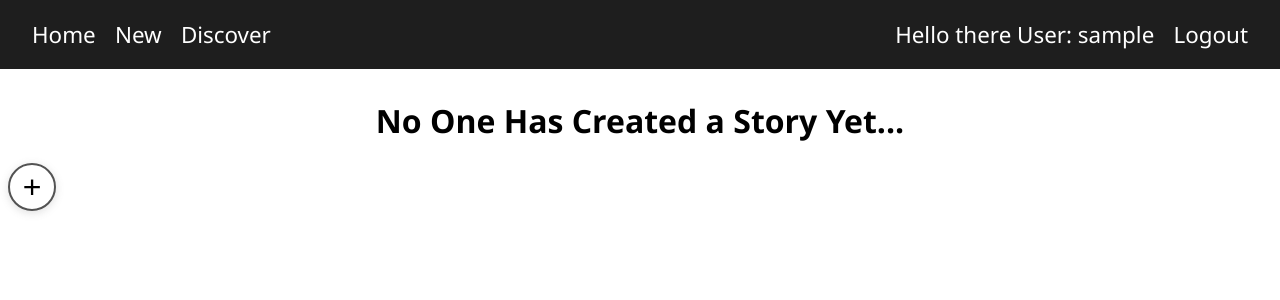
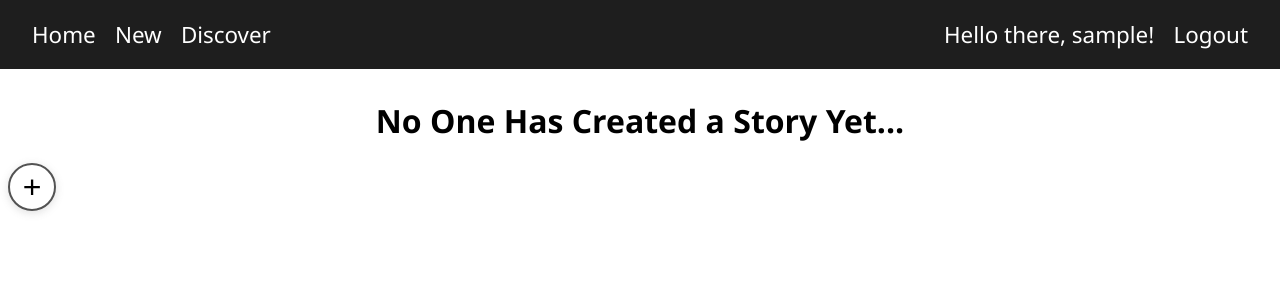
Before and after one commit to tamitakada/asleep_alpacas, a Flask app: page /discover in a window 1280 px wide. Shown: the top 300 px of the page. Run offline with Flask 2, Linux system fonts and the light colour scheme; the visitor is signed in with stand-in values (Sample User, id 1); data comes from the database, SQL or seed files in the repository; data that the repository does not hold is empty.

Commit message:
Updated username text

```diff
--- a/app/templates/layout.html
+++ b/app/templates/layout.html
@@ -21,7 +21,7 @@ P00 -- StoryAlpaca
       </div>
       <div>
         {% if user is defined and user is not none %}
-          <a id = "user">Hello there User: {{user}}</a>
+          <a id = "user">Hello there, {{user}}!</a>
           <a id="logout"href="/logout">Logout</a>
         {% else %}
           <a id="login" href="/login">Login</a>
```
